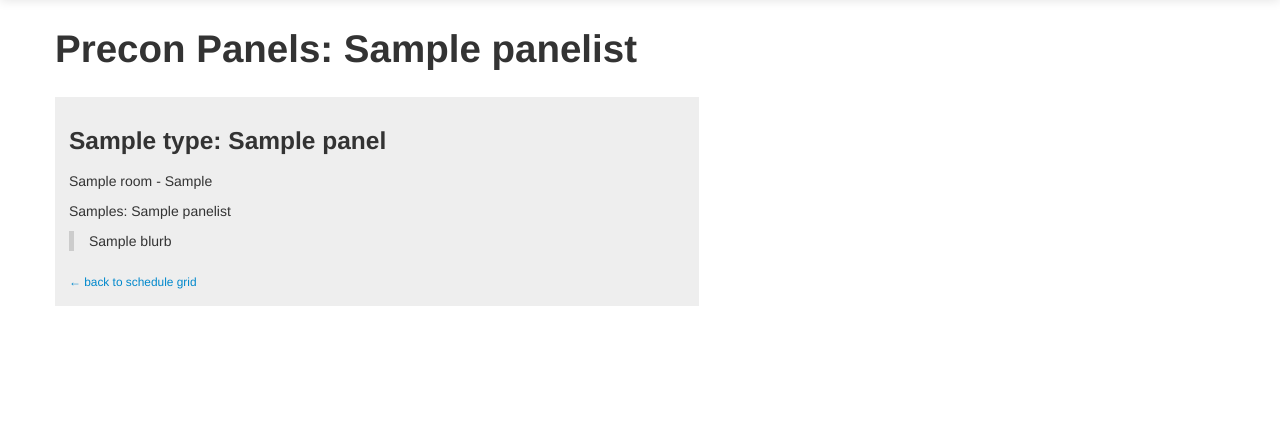
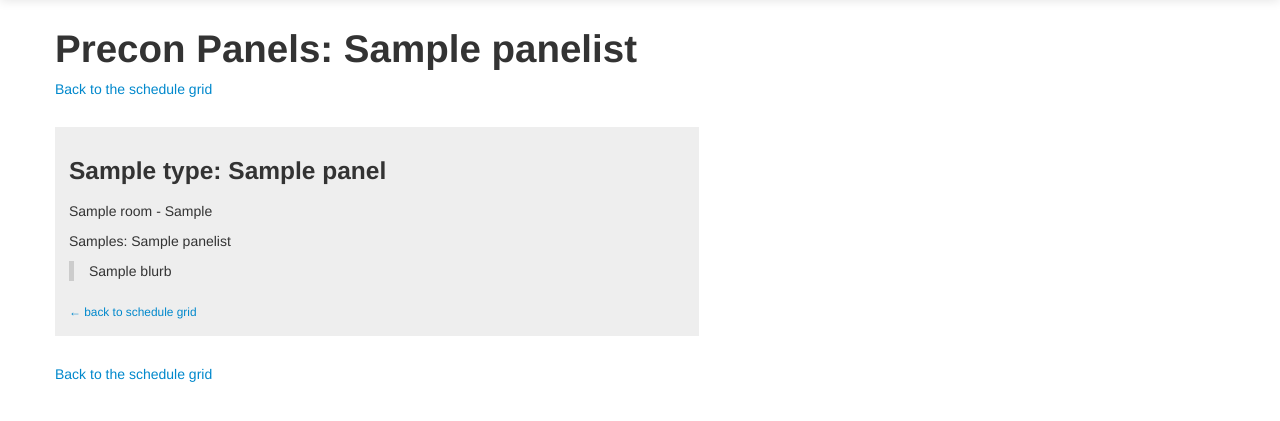
Before and after one commit to nbudin/precon-project, a Django app: template precon_project/templates/precon/panel_list.html in a window 1280 px wide. Shown: the part 41-462 px from the top of the page. Run offline with Django 3.2, Linux system fonts and the light colour scheme; the template is opened without the code that fills it: most values are stand-ins (such as "Sample title", 1, 10 or a date in 2020); parts of the project's set-up code (start-up, migrations or seed data) failed here and were passed over.

Commit message:
more links

```diff
--- a/precon_project/templates/precon/panel_list.html
+++ b/precon_project/templates/precon/panel_list.html
@@ -26,6 +26,8 @@
 
 {% block content %}
 
+<p><a href="{% url 'schedule' %}">Back to the schedule grid</a></p>
+
 {% for panel in panels %}
 
     <div class="section" id="{{panel.anchor}}">
@@ -38,4 +40,6 @@
 
 {% endfor %}
 
+<p><a href="{% url 'schedule' %}">Back to the schedule grid</a></p>
+
 {% endblock %}
--- a/precon_project/templates/precon/schedule.html
+++ b/precon_project/templates/precon/schedule.html
@@ -58,5 +58,6 @@
 </table>
 {% endfor %}
 
+<p><a href="http://interactiveliterature.org/N/">Back to the Intercon N site</a></p>
 
 {% endblock %}
```
